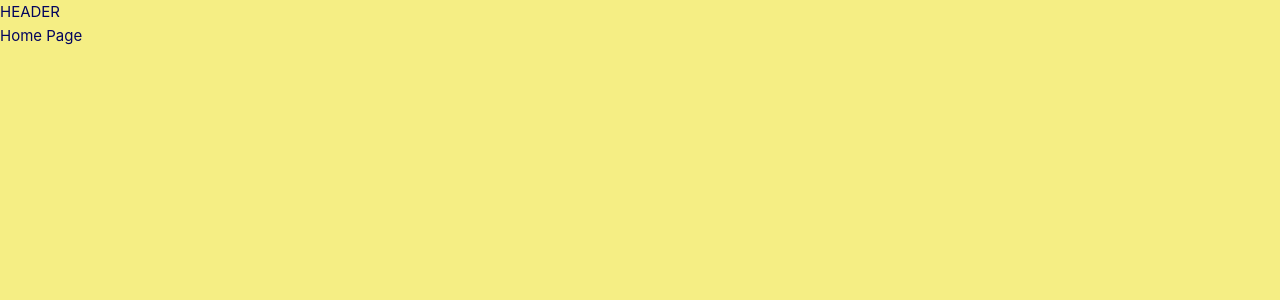
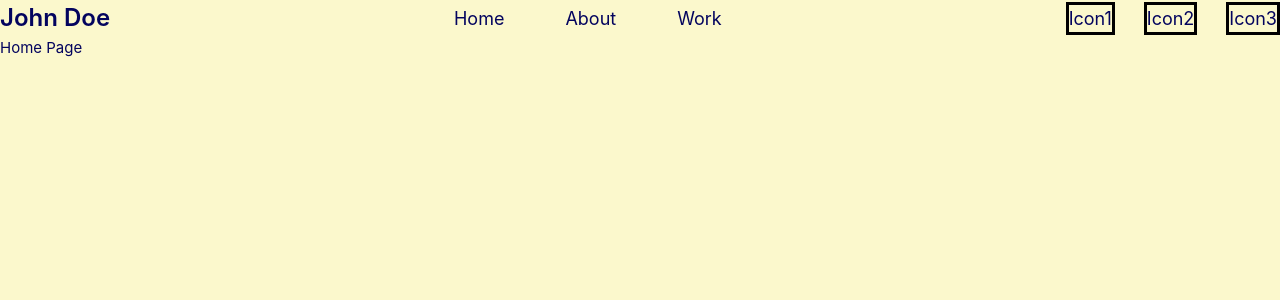
Before and after one commit to atoms-formazione/vue-portfolio, a Vue app: page / in a window 1280 px wide. Shown: the top 300 px of the page. Built offline with nearby package versions, Linux system fonts and the light colour scheme.

Commit message:
feat: navbar

```diff
--- a/src/App.vue
+++ b/src/App.vue
@@ -1,9 +1,10 @@
 <script setup lang="ts">
 import { RouterLink, RouterView } from "vue-router";
+import NavBar from "./components/NavBar.vue";
 </script>
 
 <template>
-  <header>HEADER</header>
+  <header><NavBar /></header>
 
   <RouterView />
 </template>
--- a/src/assets/base.css
+++ b/src/assets/base.css
@@ -52,7 +52,7 @@
 body {
   min-height: 100vh;
   color: var(--dark-blue);
-  background: var(--yellow);
+  background: var(--light-yellow);
   transition: color 0.5s, background-color 0.5s;
   line-height: 1.6;
   font-family: Poppins, -apple-system, BlinkMacSystemFont, "Segoe UI", Roboto,
--- /dev/null
+++ b/src/components/NavBar.vue
@@ -0,0 +1,60 @@
+<script setup lang="ts">
+// TODO: add links
+</script>
+
+<template>
+  <div class="navbar-container">
+    <span class="my-name">John Doe</span>
+
+    <ul class="nav-links">
+      <li>Home</li>
+      <li>About</li>
+      <li>Work</li>
+    </ul>
+
+    <ul class="nav-icons">
+      <li>Icon1</li>
+      <li>Icon2</li>
+      <li>Icon3</li>
+    </ul>
+  </div>
+</template>
+
+<style scoped>
+.navbar-container {
+  display: flex;
+  align-items: center;
+  justify-content: space-between;
+}
+
+.my-name {
+  font-weight: 600;
+  font-size: 24px;
+  line-height: 36px;
+}
+
+.nav-links {
+  display: flex;
+  gap: 61px;
+}
+
+.nav-links li {
+  font-weight: 400;
+  font-size: 18px;
+  line-height: 27px;
+  list-style: none;
+}
+
+.nav-icons {
+  display: flex;
+  gap: 29px;
+}
+
+.nav-icons li {
+  font-weight: 400;
+  font-size: 18px;
+  line-height: 27px;
+  list-style: none;
+  border: solid black;
+}
+</style>
```
